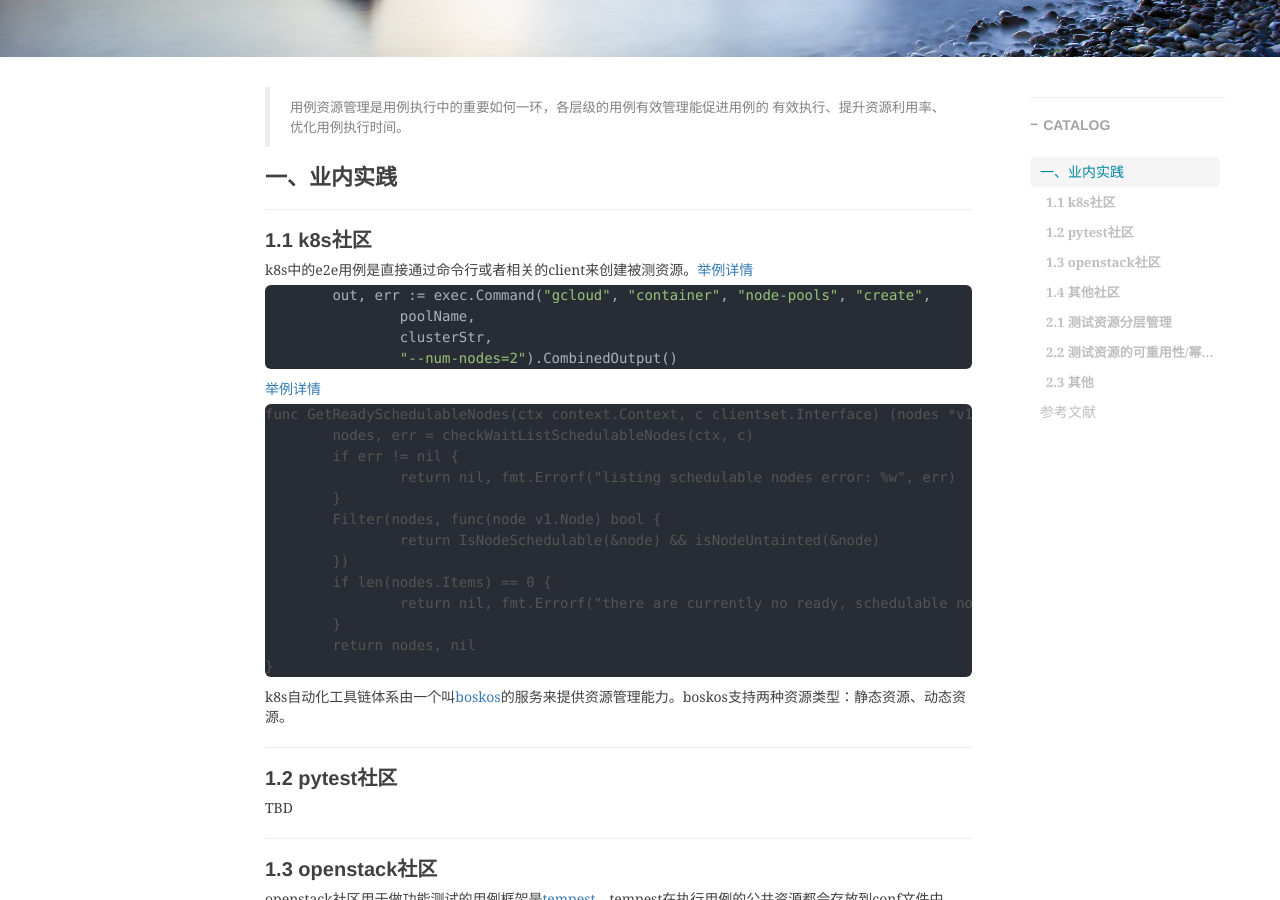
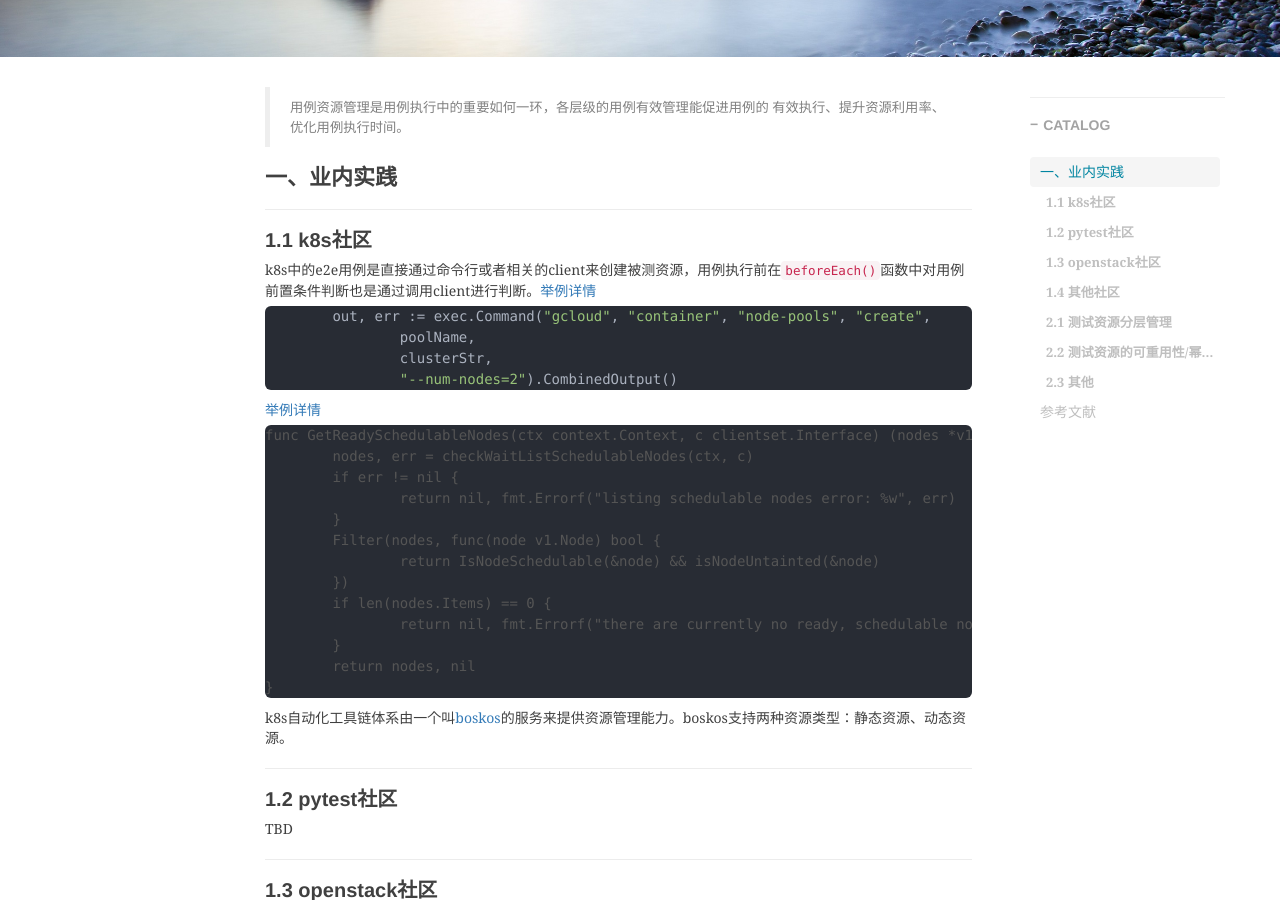
Before and after one commit to shihai1991/shihai1991.github.io, a Jekyll site: the page built from _posts/2023-08-18-用例global资源管理.md, in a window 1280 px wide and 900 px high, scrolled down 398 px. Built offline with Jekyll 4.4.1, drawn with Linux system fonts in a browser that asks for light colours; nearby versions of some CDN libraries; comment, search, counter and statistics services are not loaded.

Commit message:
Update 2023-08-18-用例global资源管理.md

````diff
--- a/_posts/2023-08-18-用例global资源管理.md
+++ b/_posts/2023-08-18-用例global资源管理.md
@@ -15,7 +15,7 @@
 # 一、业内实践
 
 ## 1.1 k8s社区
-k8s中的e2e用例是直接通过命令行或者相关的client来创建被测资源。[举例详情](https://github.com/kubernetes/kubernetes/blob/master/test/e2e/cloud/gcp/gke_node_pools.go#L52C1-L52C1)
+k8s中的e2e用例是直接通过命令行或者相关的client来创建被测资源，用例执行前在`beforeEach()`函数中对用例前置条件判断也是通过调用client进行判断。[举例详情](https://github.com/kubernetes/kubernetes/blob/master/test/e2e/cloud/gcp/gke_node_pools.go#L52C1-L52C1)
 ```golang
 	out, err := exec.Command("gcloud", "container", "node-pools", "create",
 		poolName,
````
